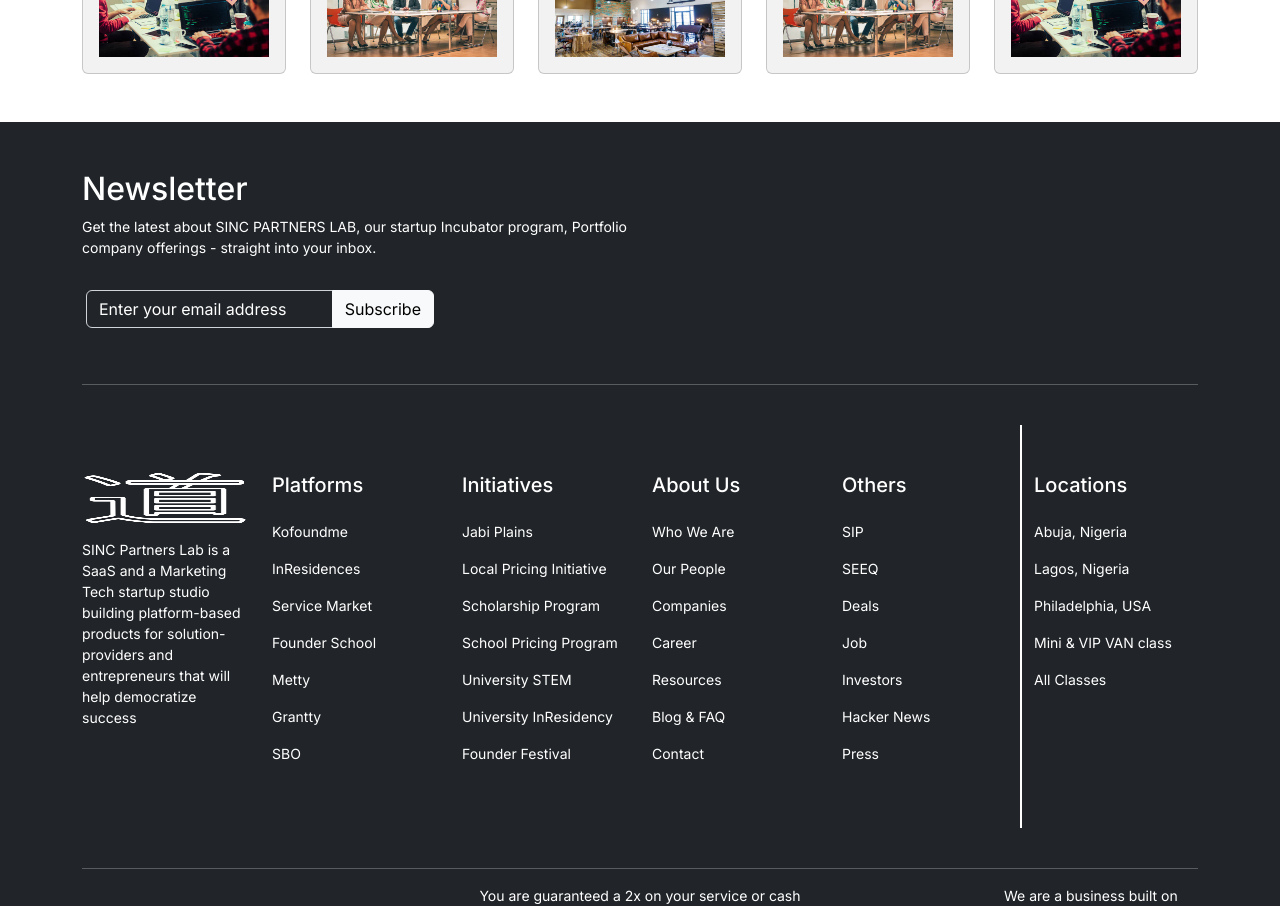
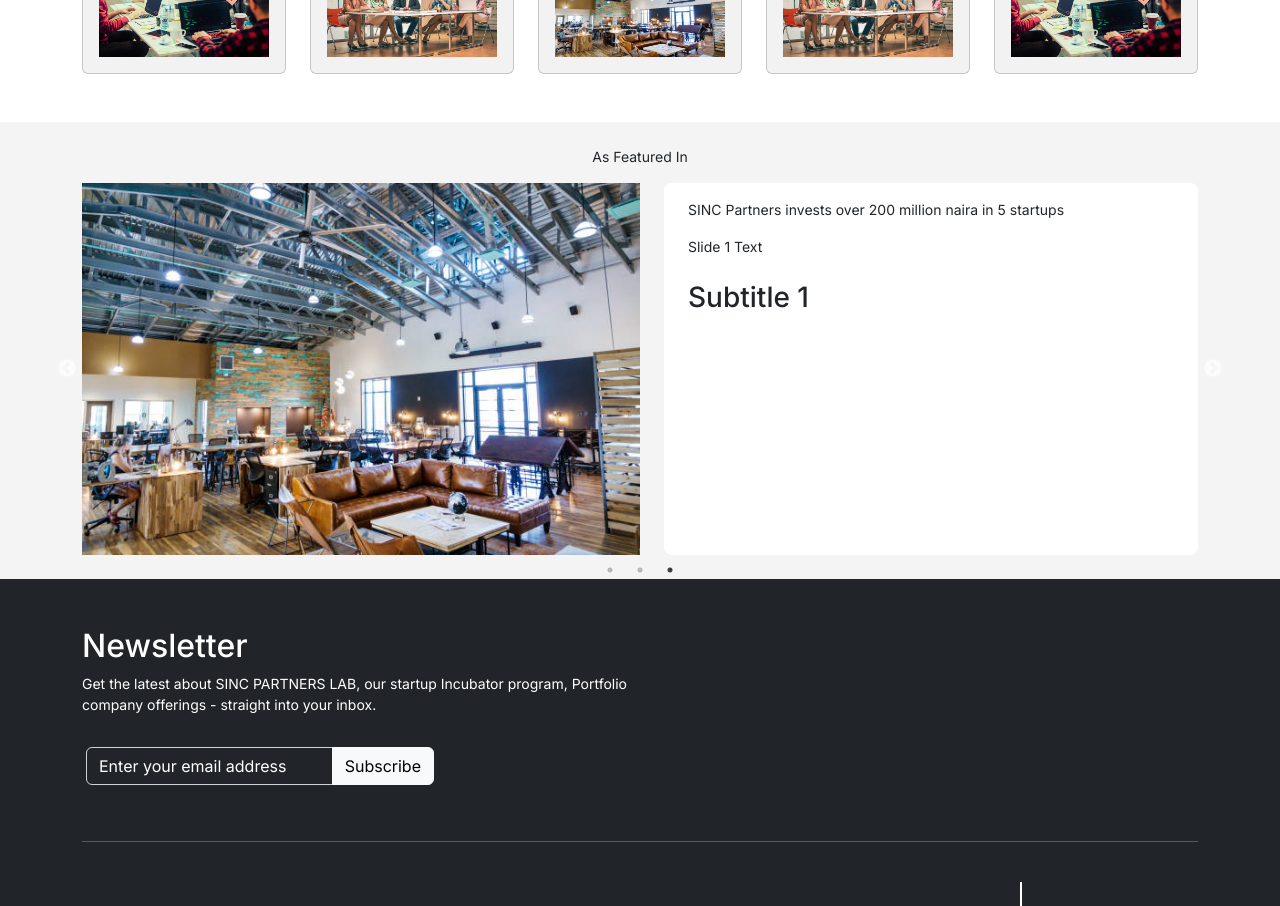
Before and after one commit to WisdomPandovic/Asin5-Homepage, a Next.js app: page / in a window 1280 px wide. Shown: the part 5000-5906 px from the top of the page. Built offline with nearby package versions, Linux system fonts and the light colour scheme.

Commit message:
updated code

```diff
--- a/package.json
+++ b/package.json
@@ -14,7 +14,9 @@
     "react": "^18",
     "react-bootstrap": "^2.10.3",
     "react-dom": "^18",
-    "react-icons": "^5.2.1"
+    "react-icons": "^5.2.1",
+    "react-slick": "^0.30.2",
+    "slick-carousel": "^1.8.1"
   },
   "devDependencies": {
     "eslint": "^8",
--- a/src/app/page.js
+++ b/src/app/page.js
@@ -6,8 +6,8 @@
 import ConceptInnovation from "@/components/ConceptInnovationComponent/ConceptInnovation";
 import IncubationProgramme from "@/components/IncubationProgramm/IncubationProgramm";
 import WhatWeBring from "@/components/WhatWeBring/WhatWeBring";
-import WhatMatterMost from "@/components/WhatMatterMost/WhatMatterMost"
-
+import WhatMatterMost from "@/components/WhatMatterMost/WhatMatterMost";
+import SliderComponent from "@/components/SliderComponent/SliderComponent"
 export default function Home() {
   return (
     <div className="">
@@ -31,6 +31,7 @@
       <IncubationProgramme/>
       <WhatWeBring/>
       <WhatMatterMost/>
+      <SliderComponent/>
     </div>
   );
 }
--- /dev/null
+++ b/src/components/SliderComponent/SliderComponent.js
@@ -0,0 +1,61 @@
+import React from 'react';
+import Slider from 'react-slick';
+import 'slick-carousel/slick/slick.css';
+import 'slick-carousel/slick/slick-theme.css';
+import styles from './SliderComponent.module.css';
+
+const SliderComponent = () => {
+    const slides = [
+        {
+            image: '/images/01.jpg',
+            title: 'SINC Partners invests  over 200 million naira in 5 startups',
+            text: ' SINC Partners invests  over 200 million naira in 5 startups. SINC Partners invests  over 200 million naira in 5 startups SINC Partners invests  over 200 million naira in...',
+            subtitle: 'Subtitle 1',
+        },
+        {
+            image: '/images/02.jpg',
+            title: 'SINC Partners invests  over 200 million naira in 5 startups',
+            text: 'Slide 1 Text',
+            subtitle: 'Subtitle 1',
+        },
+        {
+            image: '/images/03.jpg',
+            title: 'SINC Partners invests  over 200 million naira in 5 startups',
+            text: 'Slide 1 Text',
+            subtitle: 'Subtitle 1',
+        }
+    ];
+
+    const settings = {
+        dots: true,
+        infinite: true,
+        speed: 500,
+        slidesToShow: 1,
+        slidesToScroll: 1,
+        autoplay: true,
+        autoplaySpeed: 3000,
+        arrows: true
+    };
+
+    return (
+        <div className='bg-gray'>
+            <div className="container py-4">
+                <p className='text-center bold mb-3'>As Featured In</p>
+                <Slider {...settings}>
+                    {slides.map((slide, index) => (
+                        <div key={index} className="d-flex ">
+                            <img src={slide.image} alt={`Slide ${index + 1}`} className="img-fluid" style={{ maxWidth: '50%' }} />
+                            <div className={` px-4 ms-4 ${styles.textContainer}`} style={{ flex: 1 }}>
+                                <p>{slide.title}</p>
+                                <p className='mb-4'>{slide.text}</p>
+                                <h3>{slide.subtitle}</h3>
+                            </div>
+                        </div>
+                    ))}
+                </Slider>
+            </div>
+        </div>
+    );
+};
+
+export default SliderComponent;
--- /dev/null
+++ b/src/components/SliderComponent/SliderComponent.module.css
@@ -0,0 +1,6 @@
+/* SliderComponent.module.css */
+.textContainer {
+    background-color: white;
+    padding: 1rem;
+    border-radius: 0.5rem;
+}
```
Also changed, not shown: 1 other file (tests, documents, lock files or other folders).
